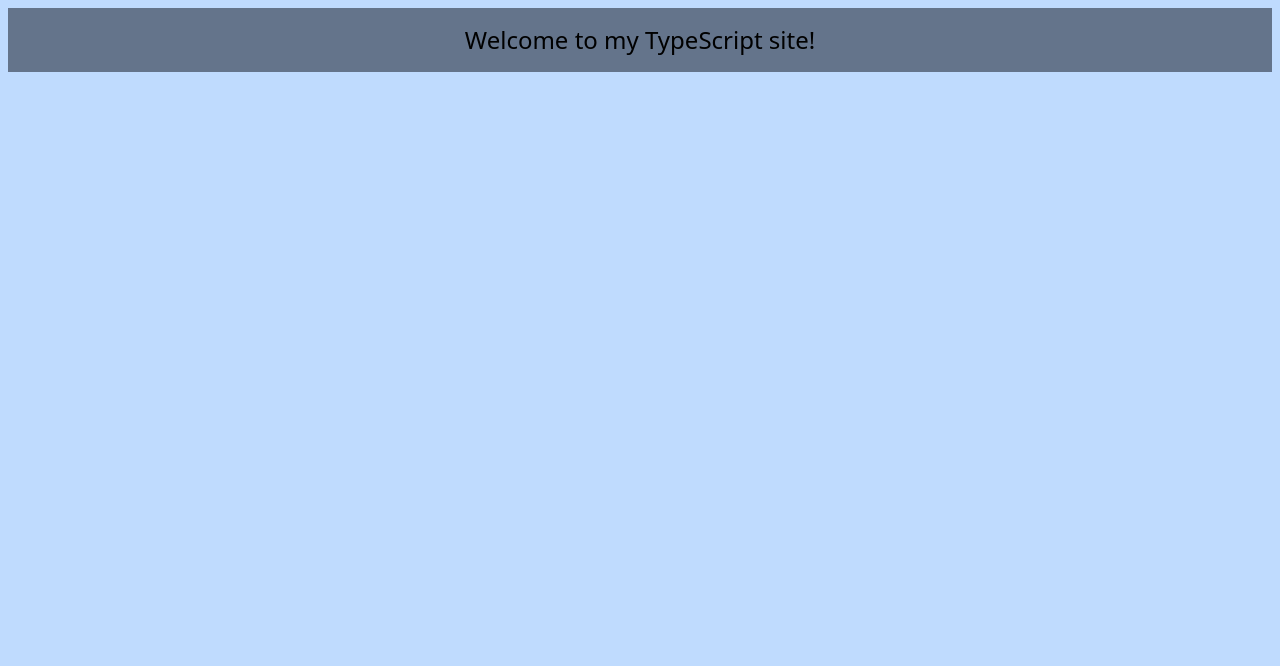
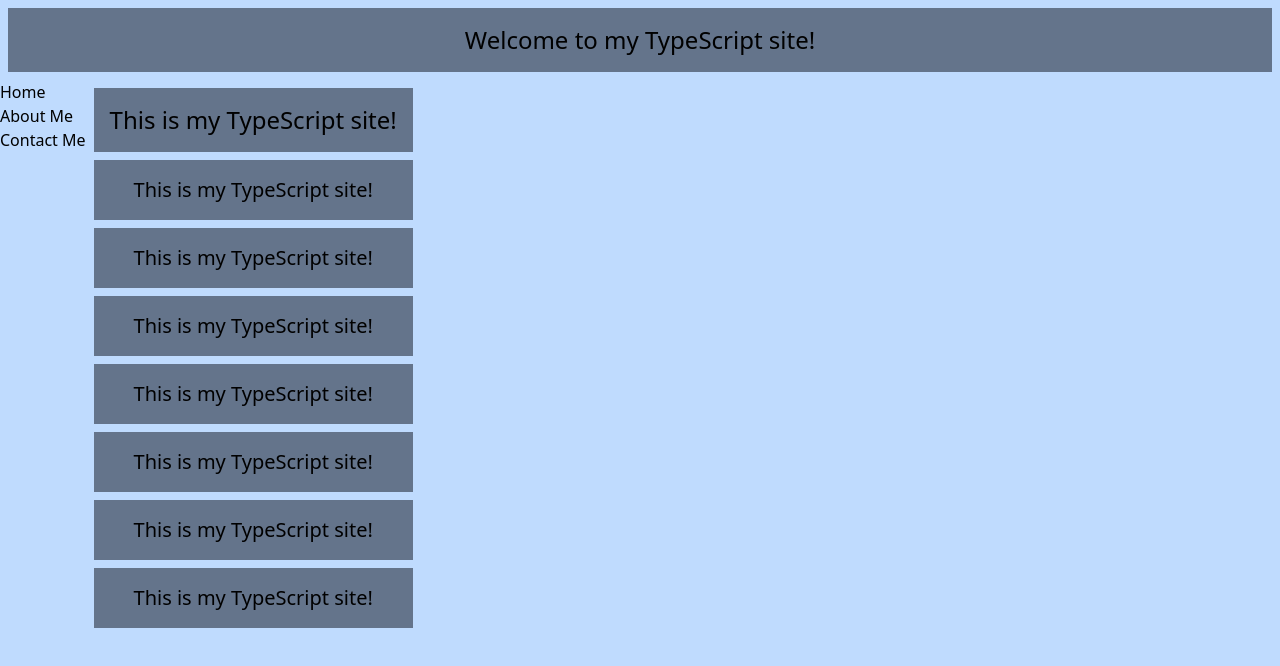
Before and after one commit to thortek/intro-typescript, a website built with Vite: page src/index.html in a window 1280 px wide. Built offline with nearby package versions, Linux system fonts and the light colour scheme.

Commit message:
Basic UI started

```diff
--- a/src/index.html
+++ b/src/index.html
@@ -8,6 +8,28 @@
     <title>Introduction to TypeScript!</title>
 </head>
 <body class="bg-blue-200">
+    <header>
     <h1 class="text-2xl bg-slate-500 m-2 p-4 text-center">Welcome to my TypeScript site!</h1>
+</header>
+<main class="flex">
+    <nav>
+        <ul>
+            <li><a href="index.html">Home</a></li>
+            <li><a href="about.html">About Me</a></li>
+            <li><a href="contact.html">Contact Me</a></li>
+        </ul>
+    </nav>
+    <div>
+        <h2 class="text-2xl bg-slate-500 m-2 p-4 text-center">This is my TypeScript site!</h2>
+        <p class="text-xl bg-slate-500 m-2 p-4 text-center">This is my TypeScript site!</p>
+        <p class="text-xl bg-slate-500 m-2 p-4 text-center">This is my TypeScript site!</p>
+        <p class="text-xl bg-slate-500 m-2 p-4 text-center">This is my TypeScript site!</p>
+        <p class="text-xl bg-slate-500 m-2 p-4 text-center">This is my TypeScript site!</p>
+        <p class="text-xl bg-slate-500 m-2 p-4 text-center">This is my TypeScript site!</p>
+        <p class="text-xl bg-slate-500 m-2 p-4 text-center">This is my TypeScript site!</p>
+        <p class="text-xl bg-slate-500 m-2 p-4 text-center">This is my TypeScript site!</p>
+    </div>
+</main>
+<footer></footer>
 </body>
 </html>
```
